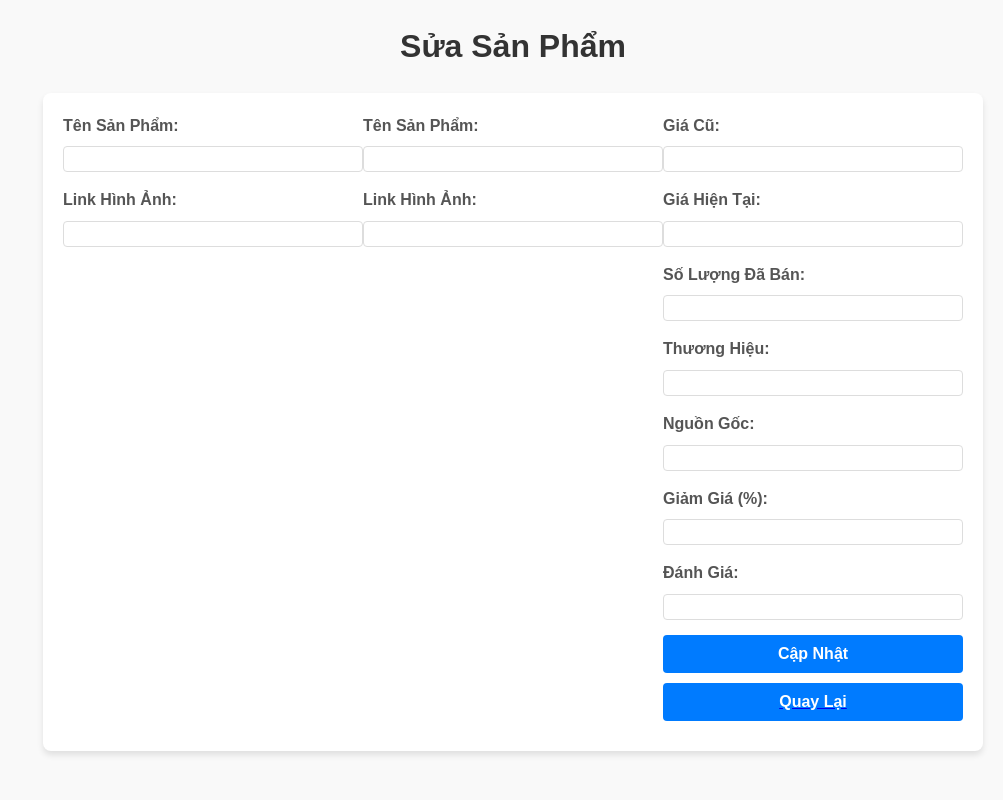
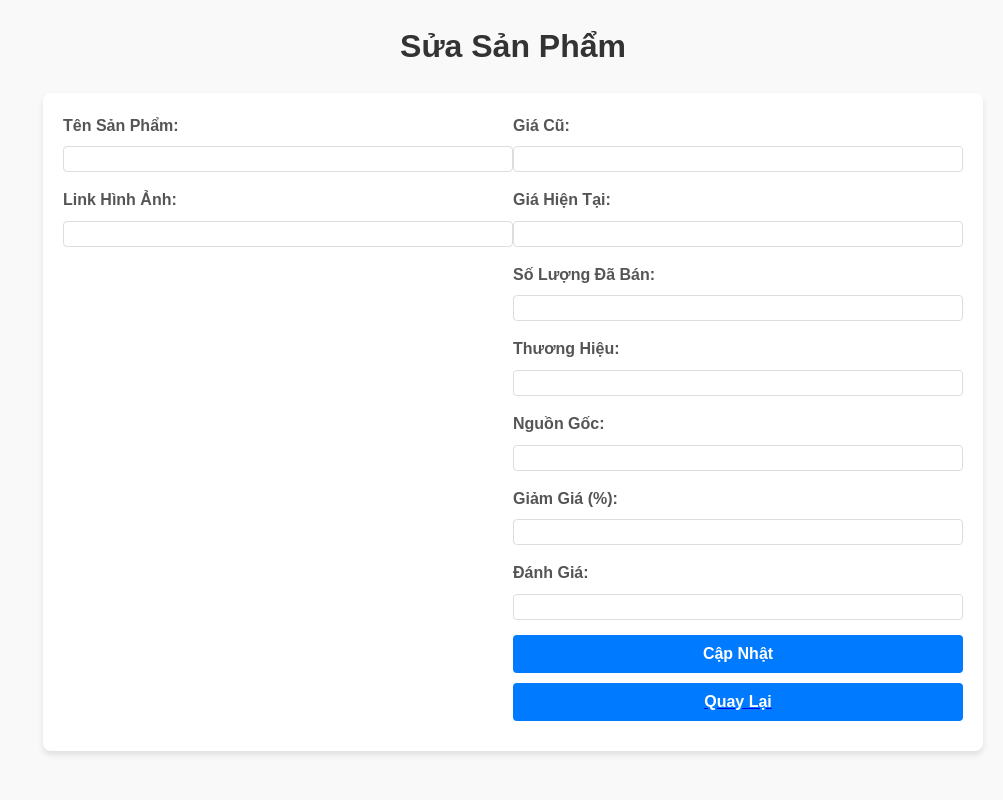
Before and after one commit to Dat-Nicolas/BTL-PTUDWeb, a PHP site: page /ADMIN/php/edit_product.php in a window 1280 px wide. Shown: the whole page, without its empty margins (277-1280 px from the left). Run offline with PHP 8.4, Linux system fonts and the light colour scheme; data that the repository does not hold is empty.

```diff
--- a/shoppe/ADMIN/php/edit_product.php
+++ b/shoppe/ADMIN/php/edit_product.php
@@ -98,17 +98,6 @@ if ($_SERVER['REQUEST_METHOD'] === 'POST') {
                     <img src="<?= htmlspecialchars($product['image'], ENT_QUOTES, 'UTF-8') ?>" alt="image" width="100"><br>
                 <?php endif; ?>
             </div>
-    <form action="edit_product.php?id=<?= $product['id'] ?>" method="post" class="form-edit__title">
-        <div class="form-edit__info">
-            <label for="name">Tên Sản Phẩm:</label>
-            <input type="text" id="name" name="name" value="<?= htmlspecialchars($product['name'], ENT_QUOTES, 'UTF-8') ?>" required><br>
-
-            <label for="image_url">Link Hình Ảnh:</label>
-            <input type="text" id="image_url" name="image_url" value="<?= htmlspecialchars($product['image'], ENT_QUOTES, 'UTF-8') ?>" required><br>
-            <?php if (!empty($product['image'])): ?>
-                <img src="<?= htmlspecialchars($product['image'], ENT_QUOTES, 'UTF-8') ?>" alt="image" width="100" ><br>
-            <?php endif; ?>
-        </div>
 
             <!-- Hiển thị ảnh hiện tại -->
             <div class="form-edit__detail">
```
